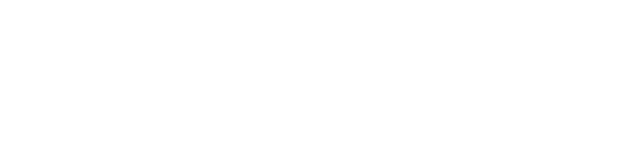
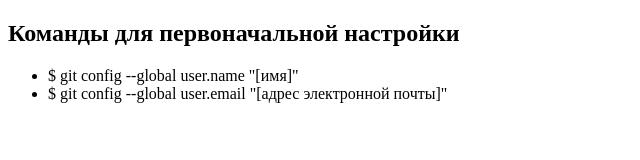
Before and after one commit to fort119/todelete1, a plain HTML site: page index.html in a window 1280 px wide. Shown: the whole page, without its empty margins (0-640 px from the left). Drawn offline with Linux system fonts and the light colour scheme.

Commit message:
first list added

```diff
--- a/index.html
+++ b/index.html
@@ -1,5 +1,5 @@
 <!DOCTYPE html>
-<html lang="en">
+<html lang="zxx">
 
 <head>
   <meta charset="UTF-8">
@@ -10,6 +10,13 @@
 
 <body>
 
+  <div>
+    <h2>Команды для первоначальной настройки</h2>
+    <ul>
+      <li>$ git config --global user.name "[имя]"</li>
+      <li>$ git config --global user.email "[адрес электронной почты]"</li>
+    </ul>
+  </div>
 </body>
 
 </html>
```
Also changed, not shown: 1 other file.
